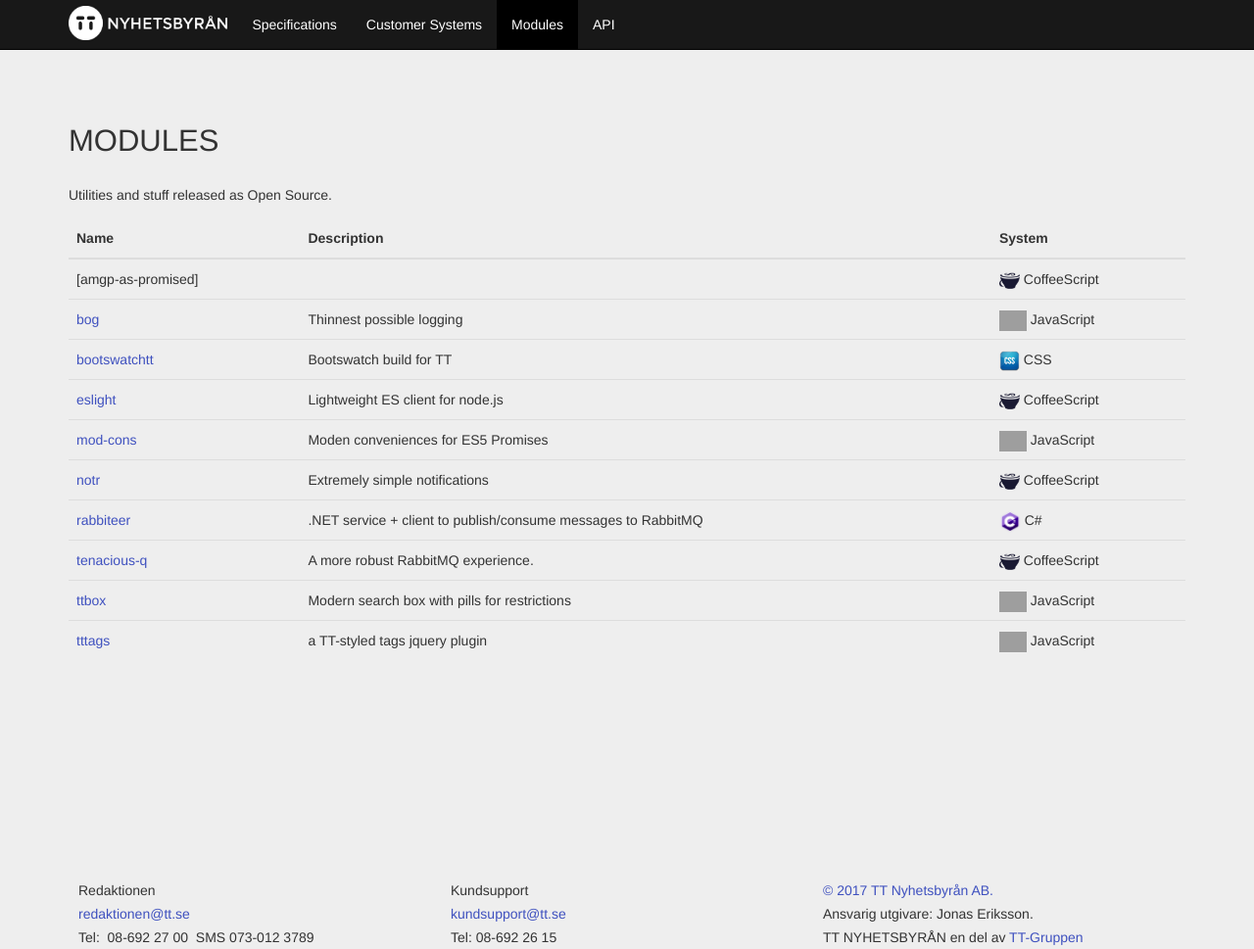
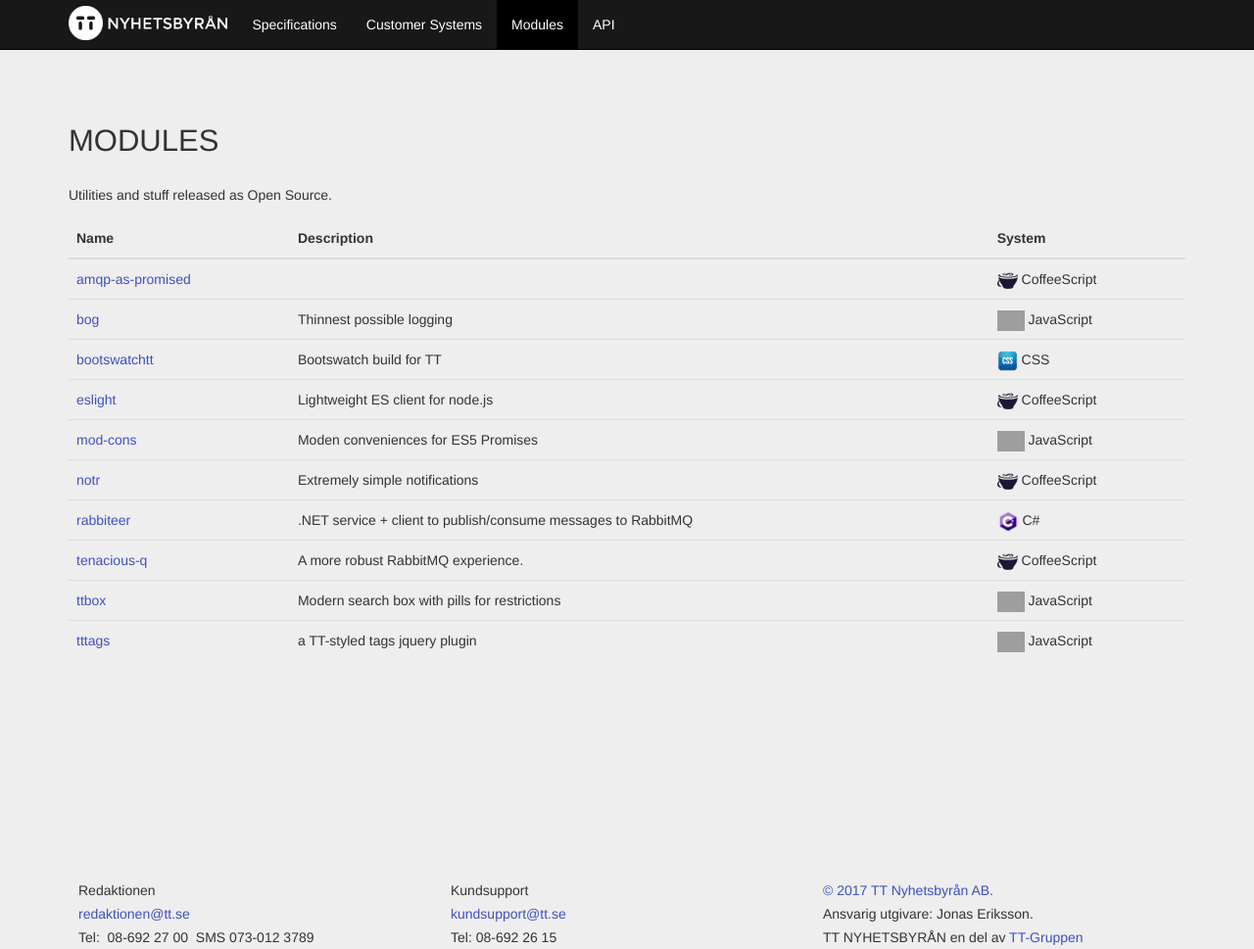
Before and after one commit to ttab/ttab.github.io, a Jekyll site: the page built from mods.md, in a window 1280 px wide. Shown: the whole page at 98% size. Built offline with Jekyll 4.4.1, drawn with Linux system fonts in a browser that asks for light colours; nearby versions of some CDN libraries; some web fonts are replaced; grey boxes are pictures that could not be loaded.

Commit message:
amqp-as-promised not amgp-...

```diff
--- a/mods.md
+++ b/mods.md
@@ -9,7 +9,7 @@
 {:.table}
 Name                | Description                                                   | System
 --------------------| ------------------------------------------------------------- | ---
-[amgp-as-promised]	|                                                               | ![](images/coffee_logo.png) CoffeeScript
+[amqp-as-promised]	|                                                               | ![](images/coffee_logo.png) CoffeeScript
 [bog]				| Thinnest possible logging                                     | ![](images/javascript_logo.png) JavaScript
 [bootswatchtt]		| Bootswatch build for TT                                       | ![](images/css_logo.png) CSS
 [eslight]			| Lightweight ES client for node.js                             | ![](images/coffee_logo.png) CoffeeScript
```
